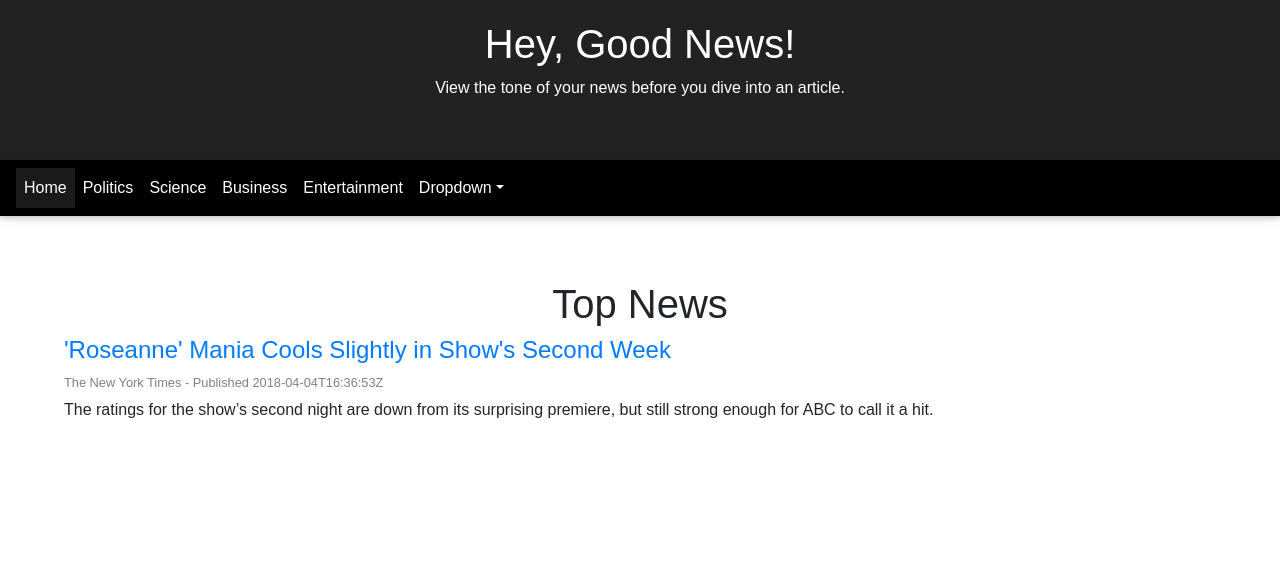
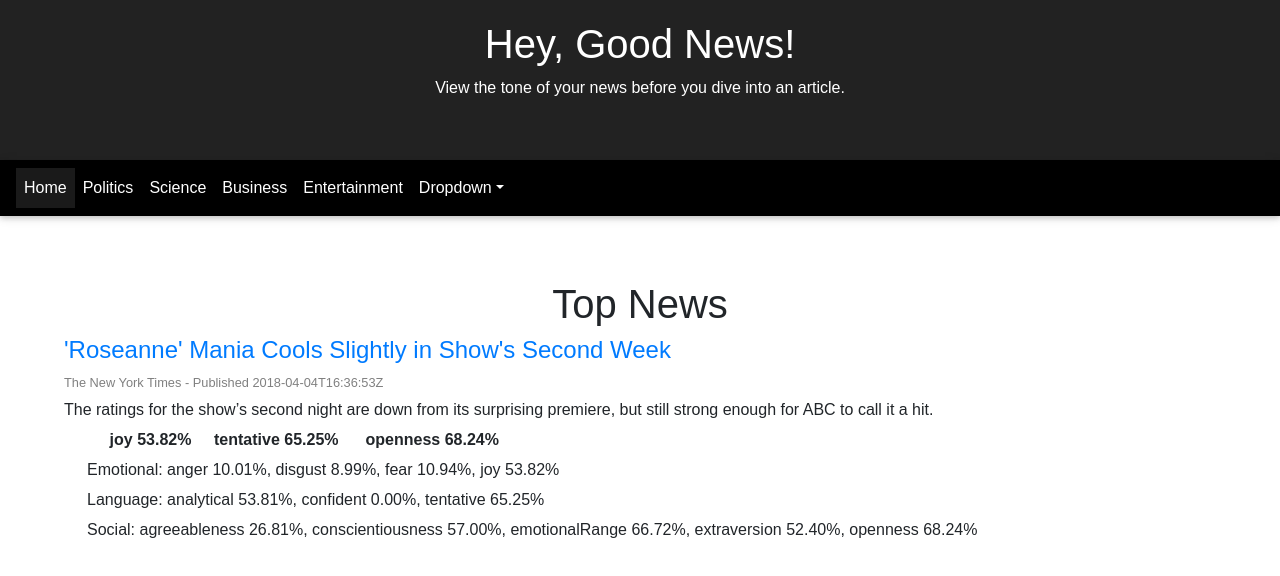
Before and after one commit to annestarley/Hey-Good-News-frontend-, a React (Create React App) app: page / in a window 1280 px wide. Shown: the top 576 px of the page. Built offline with nearby package versions, Linux system fonts and the light colour scheme.

Commit message:
basic outline for how I would like every article to appear. Might have the rest of the tone information on a dropdown.

```diff
--- a/src/App.css
+++ b/src/App.css
@@ -40,6 +40,17 @@
   margin-top: -10px;
 }
 
+.tones p {
+  margin-top: -10px;
+  margin-left: 2%;
+}
+
+.top-tones {
+  display: inline-block;
+  margin-left: 2%;
+  font-weight: bold;
+}
+
 @keyframes App-logo-spin {
   from { transform: rotate(0deg); }
   to { transform: rotate(360deg); }
--- /dev/null
+++ b/src/components/news/Article.js
@@ -0,0 +1,21 @@
+import React from 'react'
+
+const Article = () => {
+  return (
+    <div>
+      <a href="https://www.nytimes.com/2018/04/04/business/media/roseanne-ratings-abc.html"><h4><strong>'Roseanne' Mania Cools Slightly in Show's Second Week</strong></h4></a>
+      <p className="source-time">The New York Times - Published 2018-04-04T16:36:53Z</p>
+      <p className="description">The ratings for the show’s second night are down from its surprising premiere, but still strong enough for ABC to call it a hit.</p>
+      <div className="tones">
+        <p><span className="top-tones">joy 53.82% </span><span className="top-tones">tentative 65.25%</span> <span className="top-tones">openness 68.24%</span></p>
+        <p><strong>Emotional:</strong> anger 10.01%, disgust 8.99%, fear 10.94%, joy 53.82%</p>
+        <p><strong>Language:</strong> analytical 53.81%, confident 0.00%, tentative 65.25%</p>
+        <p><strong>Social:</strong> agreeableness 26.81%, conscientiousness 57.00%, emotionalRange 66.72%, extraversion 52.40%, openness 68.24%</p>
+      </div>
+
+      <br></br>
+    </div>
+  )
+}
+
+export default Article
--- a/src/components/news/TopNews.js
+++ b/src/components/news/TopNews.js
@@ -1,18 +1,12 @@
 import React, { Component } from 'react';
+import Article from './Article'
 
 class TopNews extends React.Component {
   render() {
     return (
       <div className="top-news">
         <h1>Top News</h1>
-
-        {/* practice */}
-        <div>
-          <a href="https://www.nytimes.com/2018/04/04/business/media/roseanne-ratings-abc.html"><h4><strong>'Roseanne' Mania Cools Slightly in Show's Second Week</strong></h4></a>
-          <p className="source-time">The New York Times - Published 2018-04-04T16:36:53Z</p>
-          <p className="description">The ratings for the show’s second night are down from its surprising premiere, but still strong enough for ABC to call it a hit.</p>
-          <br></br>
-        </div>
+        <Article />
       </div>
     )
   }
```
